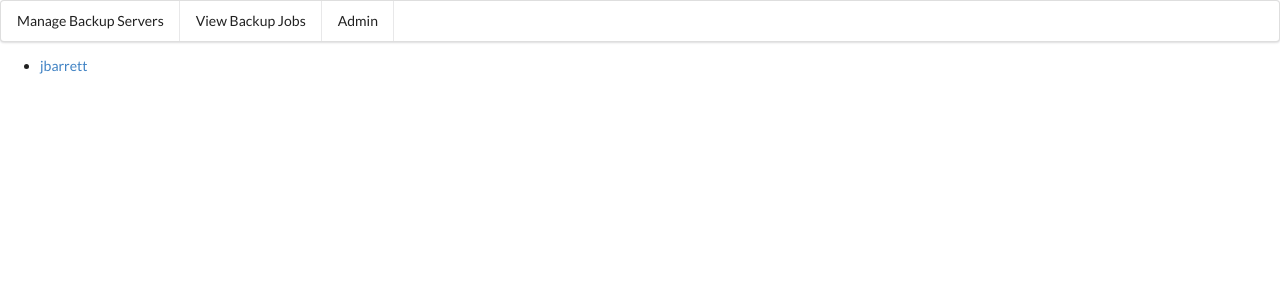
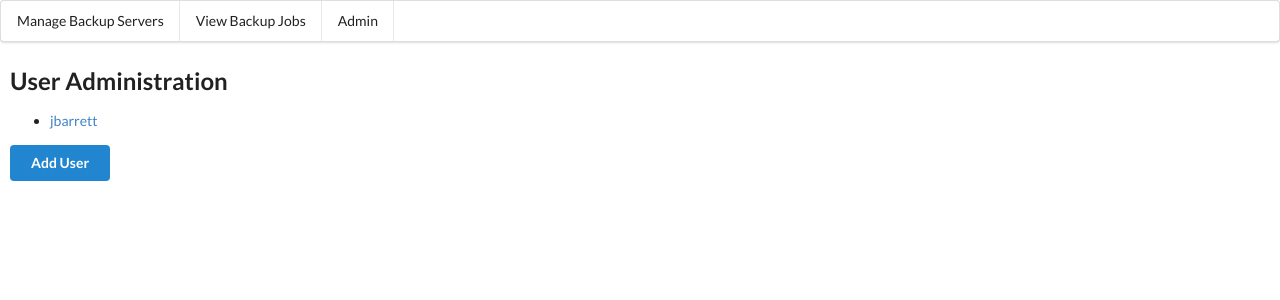
Before and after one commit to jordan-barrett-jm/backupstat, a Django app: page /useradmin/ in a window 1280 px wide. Shown: the top 300 px of the page. Run offline with Django 3.2, Linux system fonts and the light colour scheme; data comes from the database, SQL or seed files in the repository; both versions use the stored data as it was after the commit; some libraries are stand-ins or nearby versions.

Commit message:
small adjustments to templates

```diff
--- a/backupserver/templates/backupserver/addbackupserver.html
+++ b/backupserver/templates/backupserver/addbackupserver.html
@@ -4,6 +4,7 @@
 	<form action="{%url 'add'%}" method="POST">
 		{% csrf_token %}
 		{{ form }}
+		<br>
 		<input type="submit" value="Add Backup Server">
 	</form>
 {% endblock %}
--- a/backupserver/templates/backupserver/backupserver.html
+++ b/backupserver/templates/backupserver/backupserver.html
@@ -7,5 +7,5 @@
 			<a href="{% url 'backup'%}detail/{{server.id}}"<li>{{ server.name }}</li>
 		</ul>
 		{%endfor%}
-		<a href="{% url 'add' %}">Add a backup server</a>
+		<a href="{% url 'add' %}"><buton class="primary ui button">Add a backup server</button></a>
 {% endblock %}
--- a/backupserver/templates/backupserver/backupserver_detail.html
+++ b/backupserver/templates/backupserver/backupserver_detail.html
@@ -9,5 +9,5 @@
 	{% elif not server.last_communication %}
 	<p>No communication has been made with this server</p>
 	{% endif %}
-	<a href="{%url 'backup'%}delete/{{ server.id }}">Delete</a>
+	<a href="{%url 'backup'%}delete/{{ server.id }}"><button class="negative ui button">Delete</button></a>
 {% endblock %}
--- a/jobs/templates/jobs/base.html
+++ b/jobs/templates/jobs/base.html
@@ -10,6 +10,8 @@
                 <a class="item" href={% url 'jobs'%}>View Backup Jobs</a>
                 <a class="item" href={% url 'users'%}>Admin</a>
         </div>
+        <div style="padding:10px">
 	{% block content %}
 	{% endblock %}
+	</div>
 </body>
--- a/jobs/templates/jobs/jobs.html
+++ b/jobs/templates/jobs/jobs.html
@@ -21,6 +21,7 @@
 		</tr>
 		</thead>
 		<tbody>
+		{% if jobs %}
 		{%for job in jobs%}
 		<tr>
 			<td>{{ job.name }}</td>
@@ -35,6 +36,7 @@
 			{%endif%}
 		</tr>
 		{%endfor%}
+		{% endif %}
 		</tbody>
 	</table>
 	</div>
--- a/useradmin/templates/useradmin/user_list.html
+++ b/useradmin/templates/useradmin/user_list.html
@@ -1,9 +1,11 @@
 {% extends 'jobs/base.html'%}
 
 {%block content%}
+<h2>User Administration</h2>
 <ul>
 	{% for user in users%}
 	<li><a href="{% url 'users'%}detail/{{ user.username }}"\>{{ user.username }}</a></li>
 	{%endfor%}
 </ul>
+<a href="{% url 'create' %}"><button class="ui primary button">Add User</button></a>
 {%endblock%}
--- a/useradmin/urls.py
+++ b/useradmin/urls.py
@@ -7,6 +7,7 @@ urlpatterns=[
    path('', views.userList, name="users"),
    path('detail/<username>', views.userDetail, name="user_detail"),
    path('create/', views.createUser, name="create"),
+   path('delete/<username>', views.deleteUser, name="user_delete"),
    path('login/', auth_views.LoginView.as_view(template_name='useradmin/login.html'), name="login"),
    path('logout/', auth_views.LogoutView.as_view(template_name="useradmin/logout.html"), name="logout"),
    path('passwordchange/', auth_views.PasswordChangeView.as_view(), name="password_change")
--- a/useradmin/views.py
+++ b/useradmin/views.py
@@ -3,6 +3,7 @@ from useradmin.forms import UserForm
 from django.contrib.auth.models import User
 from django.http import HttpResponseRedirect
 from django.contrib.auth import authenticate
+from django.db import IntegrityError
 
 def userList(request):
    users = User.objects.all()
@@ -21,9 +22,19 @@ def createUser(request):
          username = form.cleaned_data["username"]
          email = form.cleaned_data["email"]
          password = form.cleaned_data["password"]
-         new_user = User.objects.create_user(username, email, password)
-         new_user.save()
-         return HttpResponseRedirect('/users')
+         try:
+            new_user = User.objects.create_user(username, email, password)
+            new_user.save()
+         except IntegrityError:
+            form = UserForm()
+            context = {"form": form, "error": 1}
+            return render(request, 'useradmin/add_user.html', context)
+         return HttpResponseRedirect('/useradmin')
    form = UserForm()
    context = {"form": form}
    return render(request, 'useradmin/add_user.html', context)
+
+def deleteUser(request, username):
+   user = User.objects.get(username=username)
+   user.delete()
+   return HttpResponseRedirect('/useradmin')
```
Also changed, not shown: useradmin/templates/useradmin/add_user.html (added, +13 -0 lines), useradmin/templates/useradmin/user_detail.html (added, +8 -0 lines), db.sqlite3.
